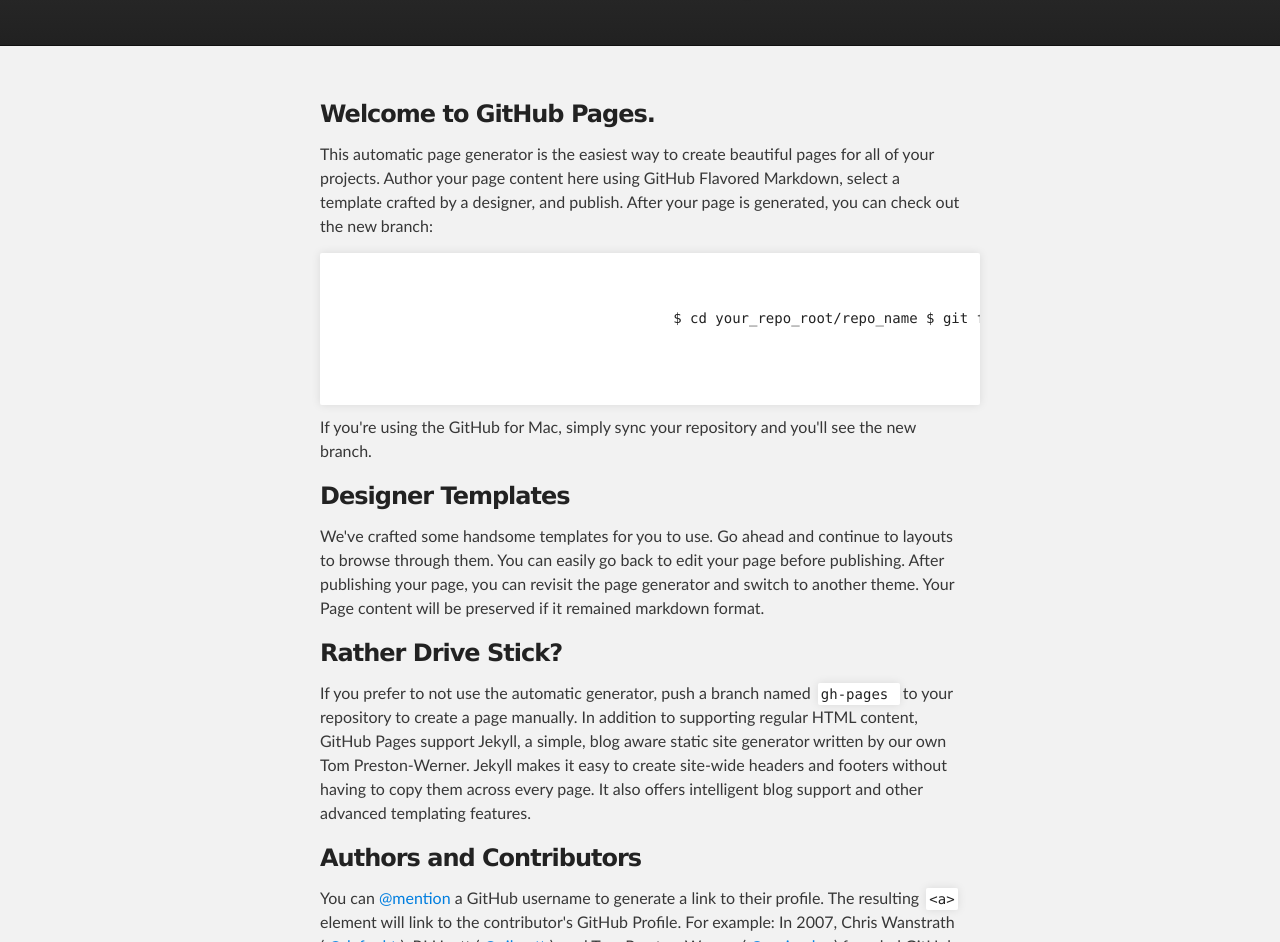
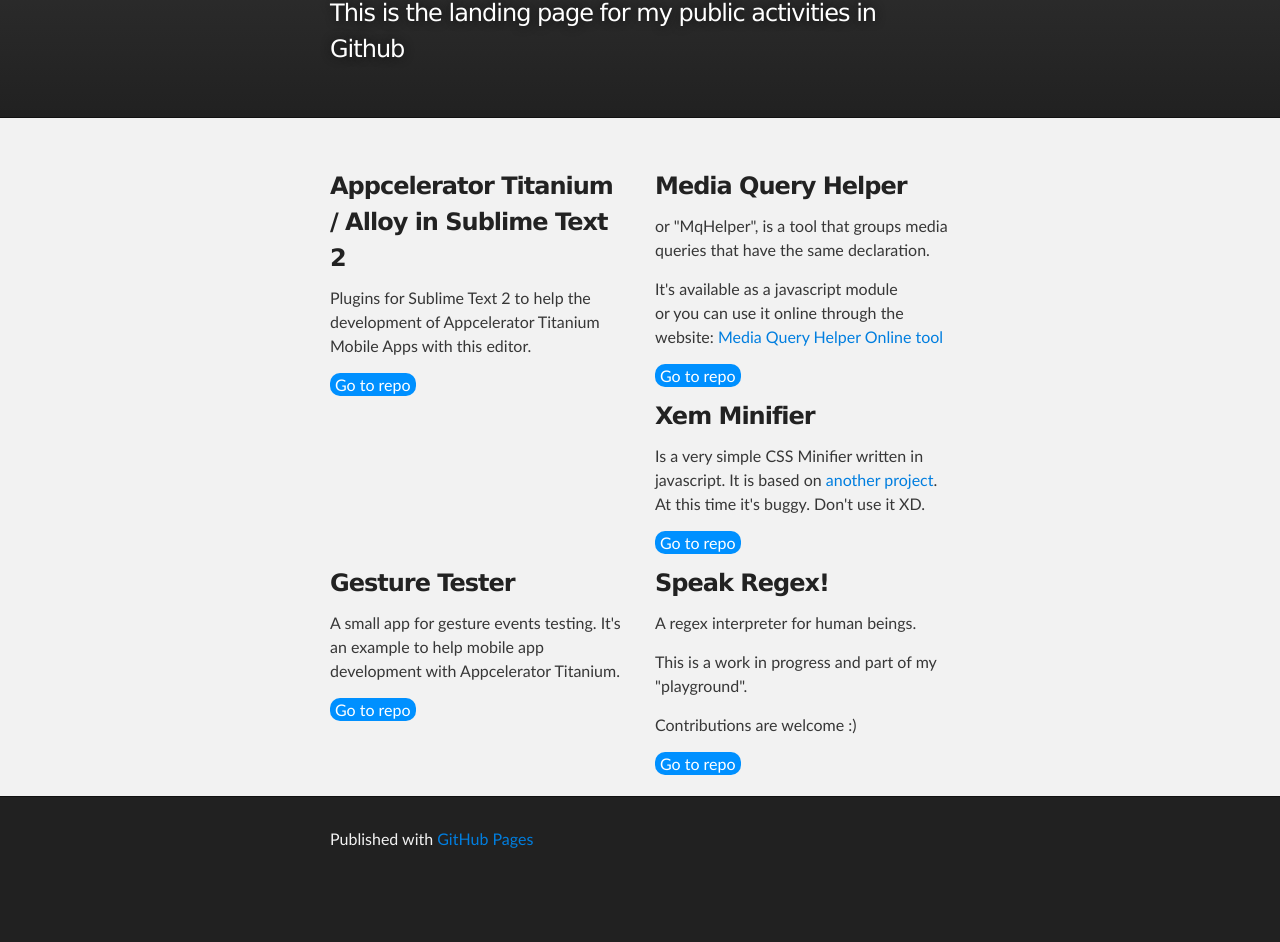
Before and after one commit to AoDev/aodev.github.io, a plain HTML site: page index.html in a window 1280 px wide. Shown: the part 164-1106 px from the top of the page. After the commit the page ends 1050 px from the top, so only its background shows below. Drawn offline with Linux system fonts and the light colour scheme.

Commit message:
Updated github landing page with list of repos

```diff
--- a/index.html
+++ b/index.html
@@ -8,7 +8,7 @@
 	/>
 	<link rel="stylesheet" type="text/css" media="screen" href="stylesheets/stylesheet.css">
 	<title>
-		Aodev.github.io
+		Kevin Purnelle - aodev.github.io
 	</title>
 </head>
 
@@ -18,89 +18,104 @@
 		<header class="inner">
 			<a id="forkme_banner" href="https://github.com/AoDev">View on GitHub</a>
 			<h1 id="project_title">
-				Aodev.github.io
+				AoDev.github.io
 			</h1>
 			<h2 id="project_tagline">
-				Kevin Purnelle / AoDev Github User Page
+				I'm kevin Purnelle, a Swiss knife for IT project :)<br>
+				This is the landing page for my public activities in Github
 			</h2>
+
 		</header>
 	</div>
 
 	<!-- MAIN CONTENT -->
-	<div id="main_content_wrap" class="outer">
+	<div class="main_content_wrap" class="outer">
 		<section id="main_content" class="inner">
+
+			<div class="row">
+				<div class="repo-def">
+					<a href="https://github.com/AoDev/ti-alloy-in-sublime-text-2">
 						<h3>
-				Welcome to GitHub Pages.
+							Appcelerator Titanium / Alloy in Sublime Text 2
 						</h3>
+					</a>
 					<p>
-				This automatic page generator is the easiest way to create beautiful pages
-				for all of your projects. Author your page content here using GitHub Flavored
-				Markdown, select a template crafted by a designer, and publish. After your
-				page is generated, you can check out the new branch:
+						Plugins for Sublime Text 2 to help the development of Appcelerator Titanium Mobile Apps with this editor.
 					</p>
-			<pre>
-				<code>
-					$ cd your_repo_root/repo_name $ git fetch origin $ git checkout gh-pages
-				</code>
-			</pre>
+
+					<a class="link-to-repo" href="https://github.com/AoDev/ti-alloy-in-sublime-text-2">
+						Go to repo
+					</a>
+				</div>
+
+				<div class="repo-def">
+					<a href="https://github.com/AoDev/mqHelper"><h3>
+						Media Query Helper
+					</h3></a>
 					<p>
-				If you're using the GitHub for Mac, simply sync your repository and you'll
-				see the new branch.
+						or "MqHelper", is a tool that groups media queries that have the same declaration.
 					</p>
+
+					<p>
+						It's available as a javascript module <br> or you can use it online through the website: <a href="http://mqhelper.nokturnalapp.com/" title="Go to Media Query Helper Online tool">Media Query Helper Online tool</a>
+					</p>
+
+					<a class="link-to-repo" href="https://github.com/AoDev/mqHelper">
+						Go to repo
+					</a>
+				</div>
+
+				<div class="repo-def">
+					<a href="https://github.com/AoDev/xem-minifier">
 						<h3>
-				Designer Templates
+							Xem Minifier
 						</h3>
+					</a>
 					<p>
-				We've crafted some handsome templates for you to use. Go ahead and continue
-				to layouts to browse through them. You can easily go back to edit your
-				page before publishing. After publishing your page, you can revisit the
-				page generator and switch to another theme. Your Page content will be preserved
-				if it remained markdown format.
+						Is a very simple CSS Minifier written in javascript. It is based on <a href="http://xem.github.io/miniMinifier/" title="Go to xem.github.io">another project</a>. At this time it's buggy. Don't use it XD.
 					</p>
+
+					<a class="link-to-repo" href="https://github.com/AoDev/xem-minifier">
+						Go to repo
+					</a>
+				</div>
+
+				<div class="repo-def">
+					<a href="https://github.com/AoDev/gestureTester">
 						<h3>
-				Rather Drive Stick?
+							Gesture Tester
 						</h3>
+					</a>
 					<p>
-				If you prefer to not use the automatic generator, push a branch named
-				<code>
-					gh-pages
-				</code>
-				to your repository to create a page manually. In addition to supporting
-				regular HTML content, GitHub Pages support Jekyll, a simple, blog aware
-				static site generator written by our own Tom Preston-Werner. Jekyll makes
-				it easy to create site-wide headers and footers without having to copy
-				them across every page. It also offers intelligent blog support and other
-				advanced templating features.
+						A small app for gesture events testing. It's an example to help mobile app development with Appcelerator Titanium.
 					</p>
+
+					<a class="link-to-repo" href="https://github.com/AoDev/gestureTester">
+						Go to repo
+					</a>
+				</div>
+
+				<div class="repo-def">
+					<a href="https://github.com/AoDev/speakRegex">
 						<h3>
-				Authors and Contributors
+							Speak Regex!
 						</h3>
+					</a>
 					<p>
-				You can
-				<a href="https://github.com/blog/821" class="user-mention">@mention</a>
-				a GitHub username to generate a link to their profile. The resulting
-				<code>
-					&lt;a&gt;
-				</code>
-				element will link to the contributor's GitHub Profile. For example: In
-				2007, Chris Wanstrath (
-				<a href="https://github.com/defunkt" class="user-mention">@defunkt</a>
-				), PJ Hyett (
-				<a href="https://github.com/pjhyett" class="user-mention">@pjhyett</a>
-				), and Tom Preston-Werner (
-				<a href="https://github.com/mojombo" class="user-mention">@mojombo</a>
-				) founded GitHub.
+						A regex interpreter for human beings.
 					</p>
-			<h3>
-				Support or Contact
-			</h3>
+
 					<p>
-				Having trouble with Pages? Check out the documentation at
-				<a href="http://help.github.com/pages">http://help.github.com/pages</a>
-				or contact
-				<a href="mailto:support@github.com">support@github.com</a>
-				and we’ll help you sort it out.
+						This is a work in progress and part of my "playground".
 					</p>
+					<p>
+						Contributions are welcome :)
+					</p>
+					<a class="link-to-repo" href="https://github.com/AoDev/gestureTester">
+						Go to repo
+					</a>
+				</div>
+			</div>
 		</section>
 	</div>
 	<!-- FOOTER -->
--- a/stylesheets/stylesheet.css
+++ b/stylesheets/stylesheet.css
@@ -5,9 +5,13 @@
 
 @import url(pygment_trac.css);
 
+* {
+  box-sizing: border-box;
+}
 /*******************************************************************************
 MeyerWeb Reset
 *******************************************************************************/
+
 
 html, body, div, span, applet, object, iframe,
 h1, h2, h3, h4, h5, h6, p, blockquote, pre,
@@ -125,6 +129,11 @@
   -ms-transition: text-shadow 0.5s ease;
 }
 
+a:focus {
+  color: #fff;
+  background-color: #0090ff;
+}
+
 #main_content a:hover {
   color: #0069ba;
   text-shadow: #0090ff 0px 0px 2px;
@@ -238,19 +247,19 @@
   border: 1px solid #373737;
   margin-bottom: 20px;
   text-align: left;
- }
+}
 
 th {
   font-family: 'Lucida Grande', 'Helvetica Neue', Helvetica, Arial, sans-serif;
   padding: 10px;
   background: #373737;
   color: #fff;
- }
+}
 
 td {
   padding: 10px;
   border: 1px solid #373737;
- }
+}
 
 form {
   background: #f2f2f2;
@@ -260,6 +269,24 @@
 img {
   width: 100%;
   max-width: 100%;
+}
+
+.link-to-repo {
+  background-color: #0090ff;
+  border-radius: 10px;
+  color: #fff;
+  padding: 2px 5px;
+}
+
+.link-to-repo:hover {
+  background-color: #0045ee;
+  color: #fff;
+}
+
+.repo-def {
+  float: left;
+  padding: 0 15px;
+  width: 50%;
 }
 
 /*******************************************************************************
@@ -275,6 +302,12 @@
   max-width: 640px;
   padding: 20px 10px;
   margin: 0 auto;
+}
+
+.inner:after {
+  content: "";
+  display: table;
+  clear: both;
 }
 
 #forkme_banner {
@@ -360,7 +393,7 @@
   background: url(../images/sprite_download.png) no-repeat top right;
 }
 
-#main_content_wrap {
+.main_content_wrap {
   background: #f2f2f2;
   border-top: 1px solid #111;
   border-bottom: 1px solid #111;
@@ -374,7 +407,13 @@
   background: #212121;
 }
 
+.container {
+  max-width: 940px;
+}
 
+.row {
+  margin: 0 -15px;
+}
 
 /*******************************************************************************
 Small Device Styles
@@ -382,7 +421,6 @@
 
 @media screen and (max-width: 480px) {
   body {
-    font-size:14px;
   }
 
   #downloads {
@@ -395,7 +433,7 @@
   }
 
   #project_title {
-  font-size: 32px;
+    font-size: 32px;
   }
 
   h1 {
@@ -428,4 +466,13 @@
     font-size: 11px;
   }
 
+  .repo-def {
+    width: 100%;
+    float: none;
+    padding: 0;
+  }
+
+  .row {
+    margin: 0;
+  }
 }
```
Lines whose indentation alone changed are shown as unchanged.
